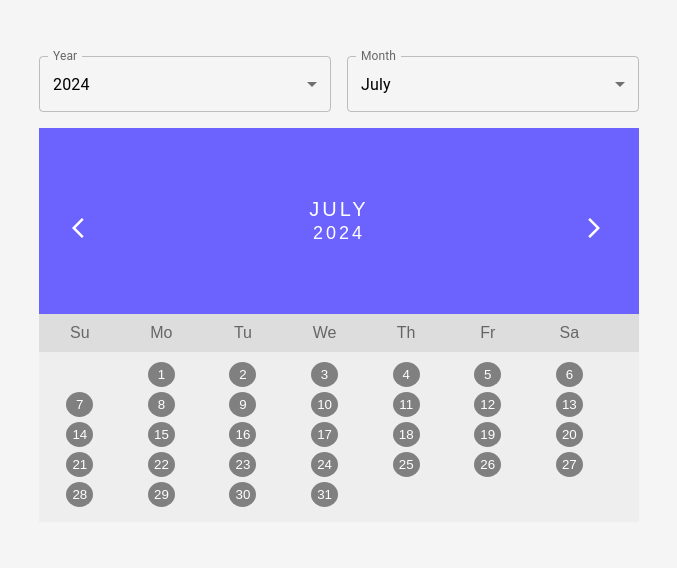
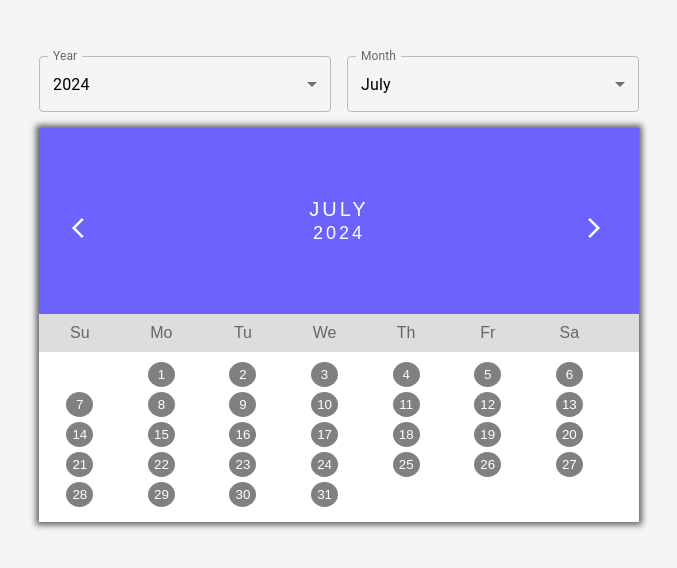
Before and after one commit to Mindwell-Smart-Diary/Mindwell, a React (Vite) app in the folder Client/: page /history in a window 1280 px wide. Shown: the top 568 px of the page, without its empty margins (301-978 px from the left). Built offline with nearby package versions, Linux system fonts and the light colour scheme.

Commit message:
drop shadow for the calendar

```diff
--- a/Client/src/components/History/Calendar/Calendar.module.css
+++ b/Client/src/components/History/Calendar/Calendar.module.css
@@ -8,6 +8,9 @@ ul {
 
 .calendar {
   width: 100%;
+  -webkit-box-shadow: 0px 0px 6px 3px rgba(0, 0, 0, 0.6);
+  -moz-box-shadow: 0px 0px 6px 3px rgba(0, 0, 0, 0.6);
+  box-shadow: 0px 0px 6px 3px rgba(0, 0, 0, 0.6);
 }
 
 .header {
@@ -53,7 +56,7 @@ ul {
 
 .days {
   padding: 10px 0;
-  background: #eee;
+  background: rgb(255, 255, 255);
   margin: 0;
 }
 
```
